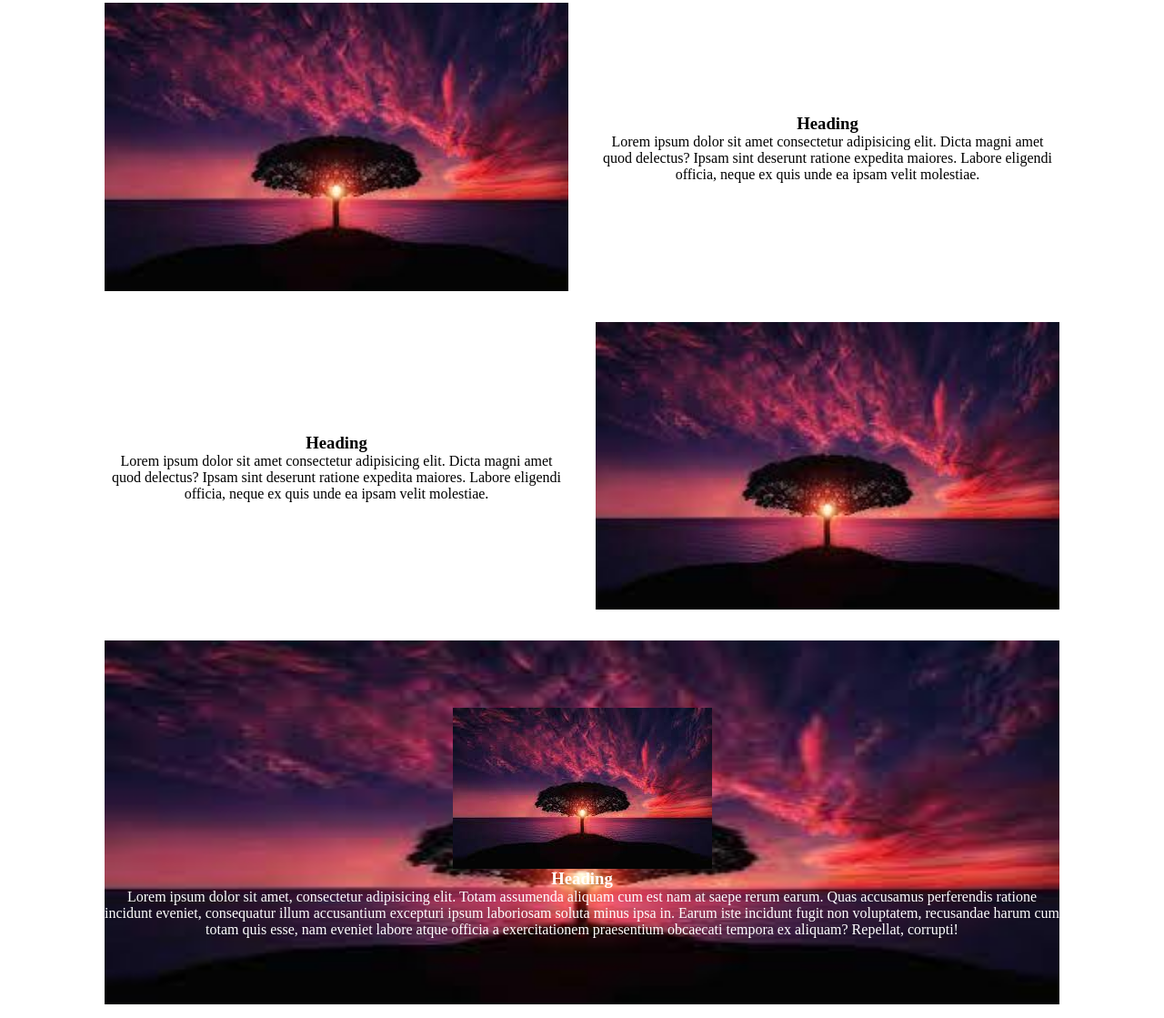
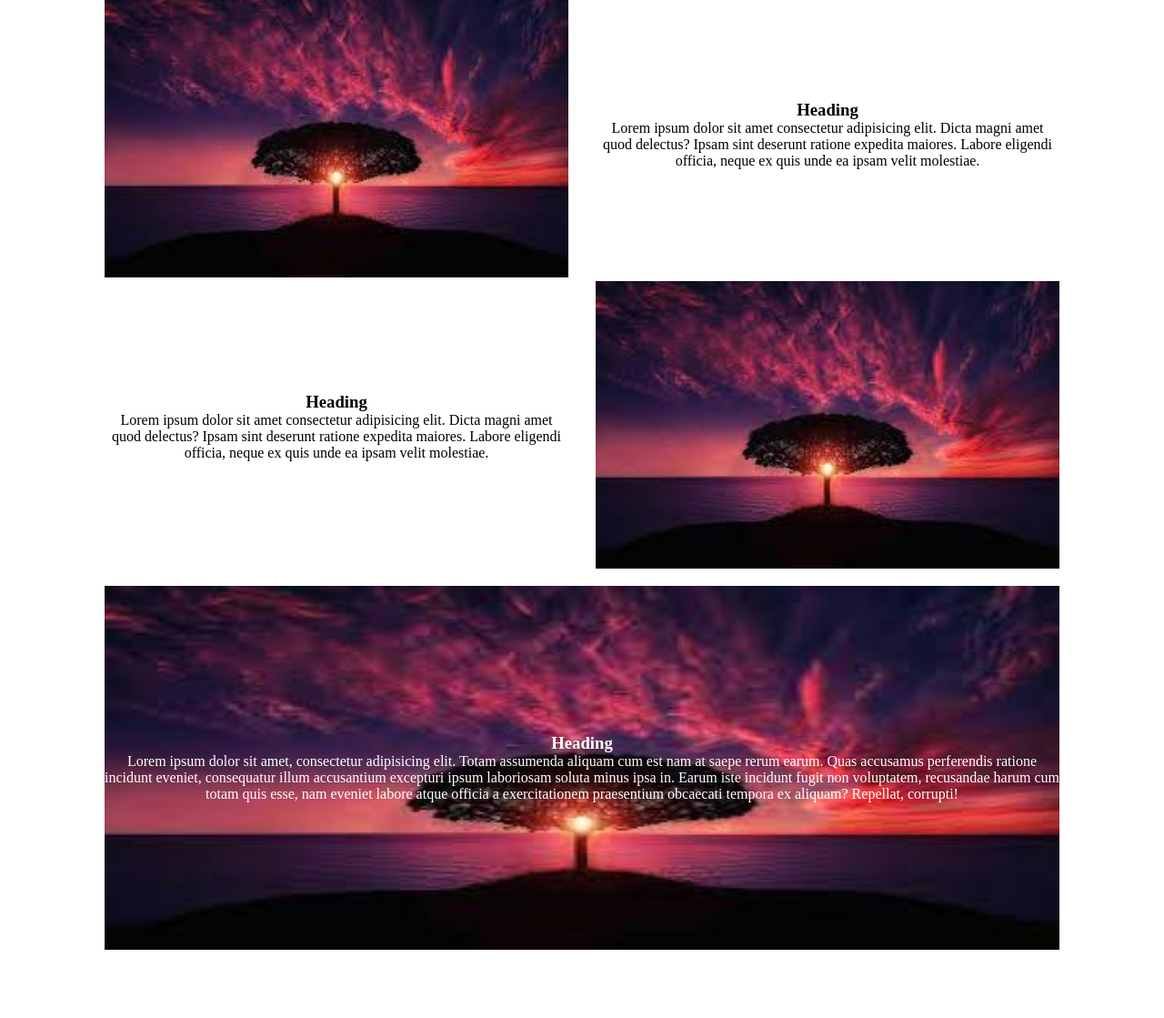
Before and after one commit to Aditya1711-tech/Basics, a plain HTML site: page index.html in a window 1280 px wide. Shown: the part 49-1168 px from the top of the page at 91% size. After the commit the page ends 1108 px from the top, so only its background shows below. Drawn offline with Linux system fonts and the light colour scheme.

Commit message:
Problem solved

```diff
--- a/index.html
+++ b/index.html
@@ -23,7 +23,7 @@
           </p>
         </div>
       </div>
-      <div class="second">
+      <div class="first">
         <div class="firstInner1">
           <img src="img.jpeg" alt="Image" style="width: 100%" />
         </div>
@@ -38,8 +38,8 @@
         </div>
       </div>
       <div class="third">
-        <img src="img.jpeg" alt="" />
-
+        <img src="img.jpeg" alt="Image" style="width: 100%" />
+        <div class="thirdInner">
           <h3>Heading</h3>
           <p>
             Lorem ipsum dolor sit amet, consectetur adipisicing elit. Totam
@@ -52,5 +52,6 @@
           </p>
         </div>
       </div>
+    </div>
   </body>
 </html>
--- a/style.css
+++ b/style.css
@@ -11,7 +11,7 @@ h1 {
 .container {
   width: 1080px;
   height: auto;
-  margin: auto;
+  margin: 0 auto;
 }
 
 .first {
@@ -21,19 +21,24 @@ h1 {
   justify-content: center;
 }
 
+.first:nth-child(odd) {
+  flex-direction: row-reverse;
+}
+
+/*
 .second {
   display: flex;
   flex-direction: row-reverse;
   align-items: center;
   justify-content: center;
   height: auto;
-}
+} */
 
 .firstInner2,
 .firstInner1 {
   flex: 50%;
   text-align: center;
-  margin: 15px;
+  margin: 0 15px;
 }
 
 .third {
@@ -43,9 +48,19 @@ h1 {
   flex-direction: column;
   color: white;
   height: 400px;
-  background-image: url("img.jpeg");
-  background-repeat: no-repeat;
-  background-size: 100% 100%;
   text-align: center;
   margin: 15px;
+  position: relative;
 }
+
+.third img {
+  position: absolute;
+  z-index: -1;
+  height: 100%;
+  width: 100vw;
+}
+
+.thirdInner {
+  position: absolute;
+  z-index: 1;
+}
```
Lines whose indentation alone changed are shown as unchanged.
